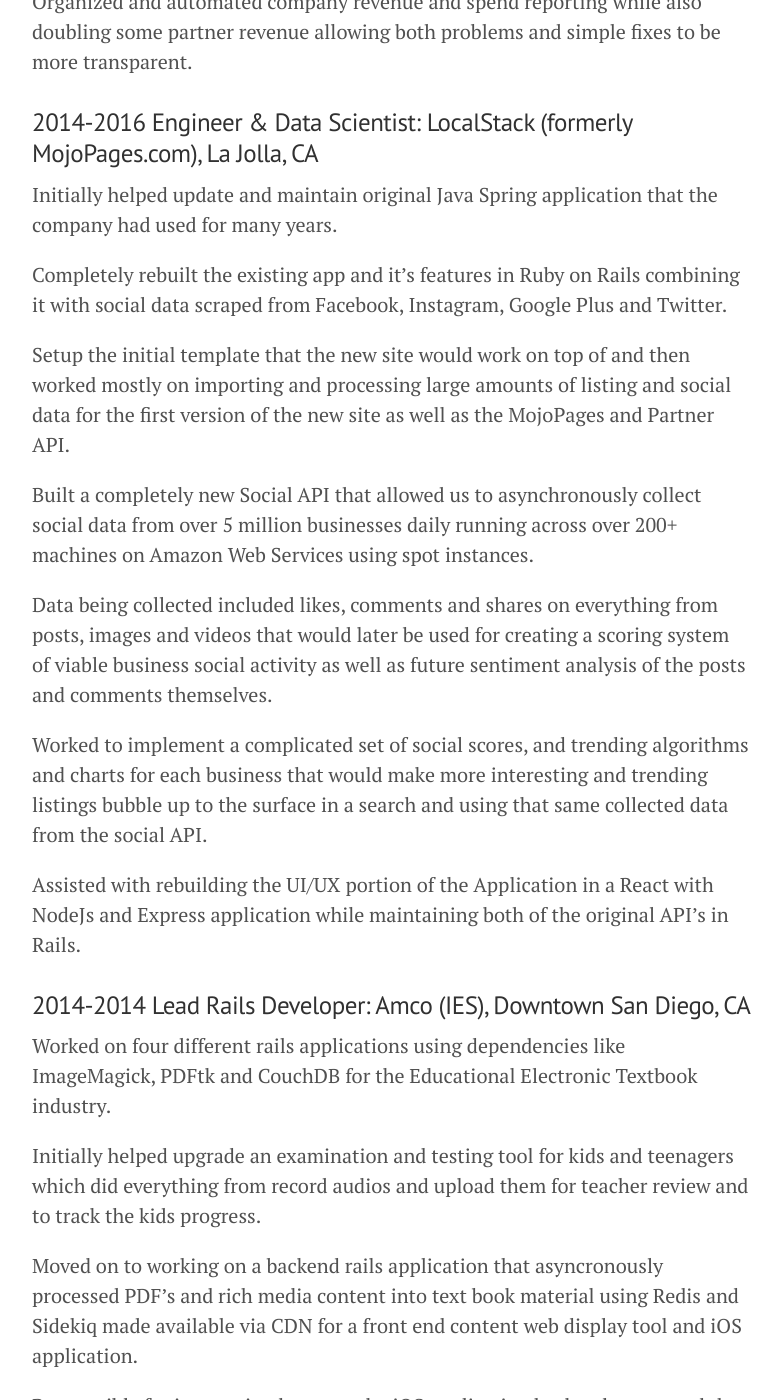
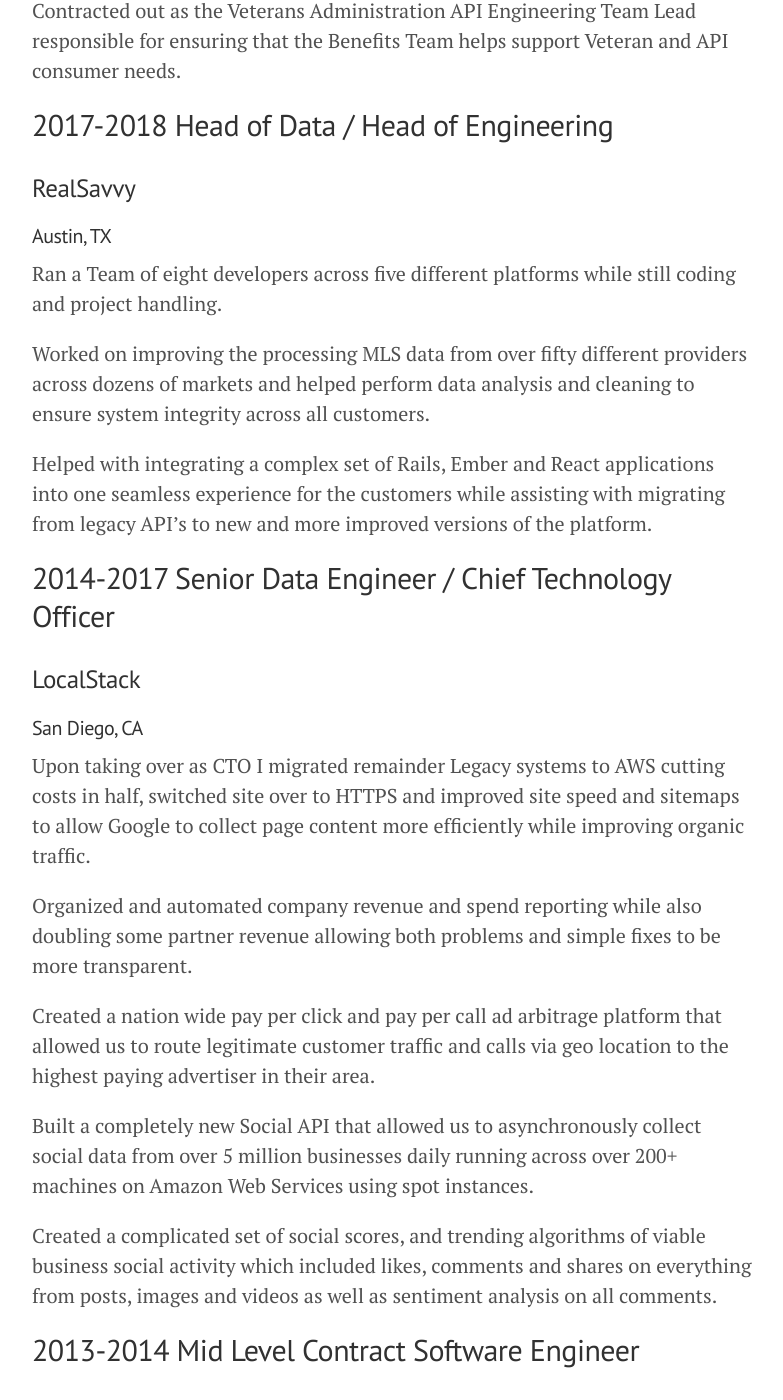
Before and after one commit to bastosmichael/michaelbastos, a Jekyll site: the page built from resume.md, in a window 1280 px wide and 1400 px high, scrolled down 614 px. Shown: the whole window, without its empty margins (248-1031 px from the left). Built offline with Jekyll 4.4.1, drawn with Linux system fonts in a browser that asks for light colours; Markdown is read by kramdown in place of the engine named in the settings; some of the changed text lies outside the part shown.

Commit message:
updating resume

```diff
--- a/resume.md
+++ b/resume.md
@@ -3,104 +3,80 @@ layout: page
 title: Work History
 ---
 
-<b>OBJECTIVE:</b> Results-driven Polyglot Software Engineer with a Computer Science and Military background working in San Diego remotely.
+# OBJECTIVE
 
-## PROFESSIONAL EXPERIENCE
+Results-driven Polyglot Software Developer with a Computer Science and Military background seeking a VP of Engineering part-time or full-time position.
 
-### 2016-2017   Chief Technology Officer: LocalStack, Lakeside, CA
+# PROFESSIONAL EXPERIENCE
 
-Took over as CTO and immediately migrated all legacy servers over to Amazon Web Services (AWS) cutting server costs in half.
+## 2018-2019   Engineering Team Lead
+### Department of Veteran Affairs API (OddBall)
+#### Austin, TX
 
-Slowly improved Organic site traffic growth by switching everything to HTTPS and reorganizing site speed and sitemaps to allow Google to collect page content more quickly and efficiently.
+Contracted out as the Veterans Administration API Engineering Team Lead responsible for ensuring that the Benefits Team helps support Veteran and API consumer needs.
+
+## 2017-2018   Head of Data / Head of Engineering
+### RealSavvy
+#### Austin, TX
+
+Ran a Team of eight developers across five different platforms while still coding and project handling.
+
+Worked on improving the processing MLS data from over fifty different providers across dozens of markets and helped perform data analysis and cleaning to ensure system integrity across all customers.
+
+Helped with integrating a complex set of Rails, Ember and React applications into one seamless experience for the customers while assisting with migrating from legacy API's to new and more improved versions of the platform.
+
+## 2014-2017   Senior Data Engineer / Chief Technology Officer
+### LocalStack
+#### San Diego, CA
+
+Upon taking over as CTO I migrated remainder Legacy systems to AWS cutting costs in half, switched site over to HTTPS and improved site speed and sitemaps to allow Google to collect page content more efficiently while improving organic traffic.
 
 Organized and automated company revenue and spend reporting while also doubling some partner revenue allowing both problems and simple fixes to be more transparent.
 
-### 2014-2016   Engineer & Data Scientist: LocalStack (formerly MojoPages.com), La Jolla, CA
-
-Initially helped update and maintain original Java Spring application that the company had used for many years.
-
-Completely rebuilt the existing app and it's features in Ruby on Rails combining it with social data scraped from Facebook, Instagram, Google Plus and Twitter.
-
-Setup the initial template that the new site would work on top of and then worked mostly on importing and processing large amounts of listing and social data for the first version of the new site as well as the MojoPages and Partner API.
+Created a nation wide pay per click and pay per call ad arbitrage platform that allowed us to route legitimate customer traffic and calls via geo location to the highest paying advertiser in their area.
 
 Built a completely new Social API that allowed us to asynchronously collect social data from over 5 million businesses daily running across over 200+ machines on Amazon Web Services using spot instances.
 
-Data being collected included likes, comments and shares on everything from posts, images and videos that would later be used for creating a scoring system of viable business social activity as well as future sentiment analysis of the posts and comments themselves.
+Created a complicated set of social scores, and trending algorithms of viable business social activity which included likes, comments and shares on everything from posts, images and videos as well as sentiment analysis on all comments.
 
-Worked to implement a complicated set of social scores, and trending algorithms and charts for each business that would make more interesting and trending listings bubble up to the surface in a search and using that same collected data from the social API.
-
-Assisted with rebuilding the UI/UX portion of the Application in a React with NodeJs and Express application while maintaining both of the original API's in Rails.
-
-### 2014-2014   Lead Rails Developer: Amco (IES), Downtown San Diego, CA
-
-Worked on four different rails applications using dependencies like ImageMagick, PDFtk and CouchDB for the Educational Electronic Textbook industry.
-
-Initially helped upgrade an examination and testing tool for kids and teenagers which did everything from record audios and upload them for teacher review and to track the kids progress.
-
-Moved on to working on a backend rails application that asyncronously processed PDF’s and rich media content into text book material using Redis and Sidekiq made available via CDN for a front end content web display tool and iOS application.
-
-Responsible for integration between the iOS application backend server and the web front end viewer to upload and display new rich media content for teachers and students.
-
-### 2013-2014   Ruby & Android Developer: SPAWAR (G2 Software Systems), Point Loma, CA
+## 2013-2014   Mid Level Contract Software Engineer
+### SPAWAR (G2 Software Systems)
+#### Point Loma, CA
 
 Contracted to build a very large Ruby on Rails Application for the U.S. Marines, used Cucumber Automated Testing and Behavior Driven Development to complete almost 117+ User Stories (Features) giving the application almost complete test coverage.
 
-Designed the Continuous Integration (CI) framework for SSC Pacific's R&D department setting up a private Gitlab server to handle the internal developer git workflow and Jenkins to do the automated CI testing and builds.
+Contracted to design and build a VMWare based DevOps and Continuous Integration (CI) framework for SPAWAR’s SSC Pacific's R&D department setting up a private Gitlab server to handle the internal developer git workflow and Jenkins to do the automated CI testing and builds.
 
-Built DevOps Chef Recipes to deploy Rails and other applications to VMWare using Vagrant, advised on other puppet based DevOps projects.
+Contracted to work for Amco.me on four different rails applications using dependencies like ImageMagick, PDFtk and CouchDB for the Educational Electronic Textbook industry.
 
-Tasked with helping to build an Android Mobile Application for the Marines, using Calaba.sh to create Cucumber Features that can be automatically tested in the CI environment (Tests also compatible for future iOS builds).
-
-### 2012-2013   Senior Ruby & Perl Software Engineer: Gap Intelligence, Point Loma, CA
+## 2012-2013   Junior Ruby & Perl Software Engineer
+### Gap Intelligence
+#### Point Loma, CA
 
 Worked on building, maintaining and upgrading a highly scalable Perl and Ruby web crawler while processing data through a number of complex Rails interfaces, running on Amazon Web Services with automated instances and random proxy IP generators.
 
-### 2012-2012   PHP Development Advisor: CPC Strategy, Mission Valley, CA
-
-Taught their head developer object oriented php as well as phpspec2 testing and helped them migrate their software over to Amazon Web Services using Nginx, php5-fpm and php5-apc.
-
-### 2012-2012   Perl Consultant: NetDNA, Los Angeles, CA
-
-Helped them create their NetDNA CPAN Module and objectified their Perl API made available on github.
-
-https://github.com/netdna/netdnarws-perl
-
-https://github.com/bastosmichael/netdnarws-perl
-
-### 2010-2011   SA Project Management: Sempra Utilities, San Diego, CA
+## 2010-2011   SA Project Management
+### Sempra Utilities
+#### San Diego, CA
 
 Assisted in Projects involving Power and Gas Systems as well as helped with testing new Software that would be implemented to handle future project planning.
 
-### 2005-2009   Logistical Maintenance/Analyst: U.S. Marine Corps
+## 2001-2009   Personnel Manager & Logistical Sergeant
+### U.S. Marine Corps
 
-Created and managed a complex Database to automatically highlight major errors and discrepancies found within large sums of maintenance and supply warehouse data eventually simplifying the over all data cleansing and research process.
-Supervised the organization of various departments resulting in the identification of shortfalls and an increase in overall production.
+Participated in the 2006 Surge of Marines in the Al Anbar Province of Iraq near Syria as part of the 3rd Marine Air Wing’s ground support and defense forces in the region.
 
-Oversaw the shipment of millions of dollars worth of combat equipment for the Depot Level Maintenance Program extending the overall life cycle of the gear.
+Participated in Humanitarian missions in the Indian Ocean after the 2004 Tsunami during a WestPac deployment and served with 1st Marine Division’s stopping rocket attacks into Baghdad from the region of Southern Babel during the 2005 Iraqi Elections.
 
-Simplified the information gathering tools for the Commanding General's material readiness briefs and was able to, in less time, present more precise and accurate on the spot information for problems and solutions than had been previously possible.
+Ran and Maintained an entire PAC Sub Division alone due to shortage of personnel then was moved to 2 more divisions in order to assist in repairing each individually
 
-### 2001-2005   Resources and Personnel Manager: U.S. Marine Corps
+Created software to automatically highlight major errors and discrepancies found in maintenance and supply warehouse data influencing Commanding General’s material readiness briefings to in less time present more precise problems across III MEF.
 
-Ran and Maintained an entire Sub Division alone due to shortage of personnel
-
-Afterward was moved to 2 more divisions in order to assist in repairing each individually
-
-Learned Database manipulation to track and find mistakes in large sums of information
-
-Responsible for the Personnel and Pay issues of over 150 Marines within the Battery
-
-Gave one on one classes and periods of instructions on various Personnel issues
-
-Participated in 1st Battalion 1st Marines mission to squelch rocket attacks into Baghdad from the region of Southern Babel during the 2005 Iraqi Elections
-
-Took care of the day to day Pay and Personnel issues for the Units I was with and attached to.
-
-## EDUCATION
+# EDUCATION
 
 Bachelor of Science in Computer Science, National University, graduated May 14th 2012.
 
-## SUMMARY OF QUALIFICATIONS
+# SUMMARY OF QUALIFICATIONS
 
 Programming Complex Systems experience going back over a decade.
 
@@ -110,7 +86,7 @@ Eight years of distinguished military service ending as a Sergeant of Marines.
 
 Active U.S. government military security clearance.
 
-## REFERENCES
+# REFERENCES
 
 Github: https://github.com/bastosmichael
 
```
